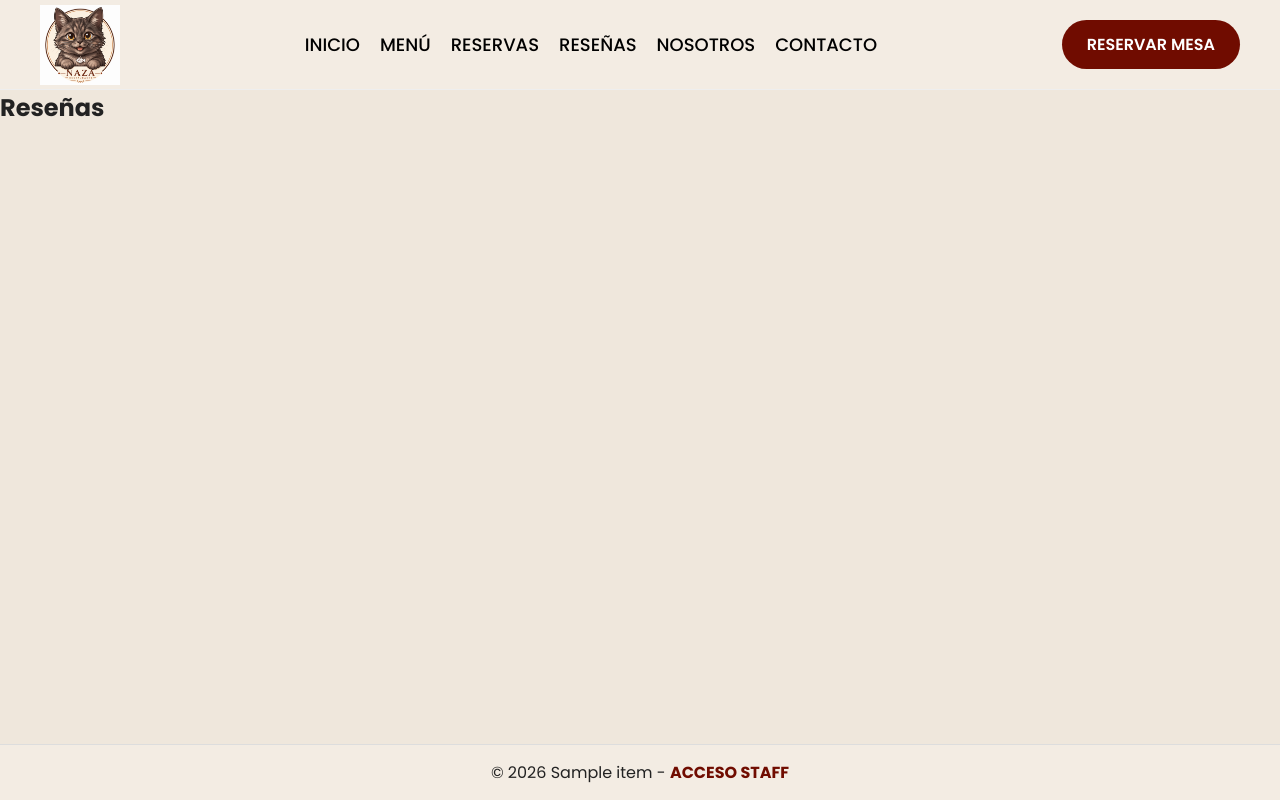
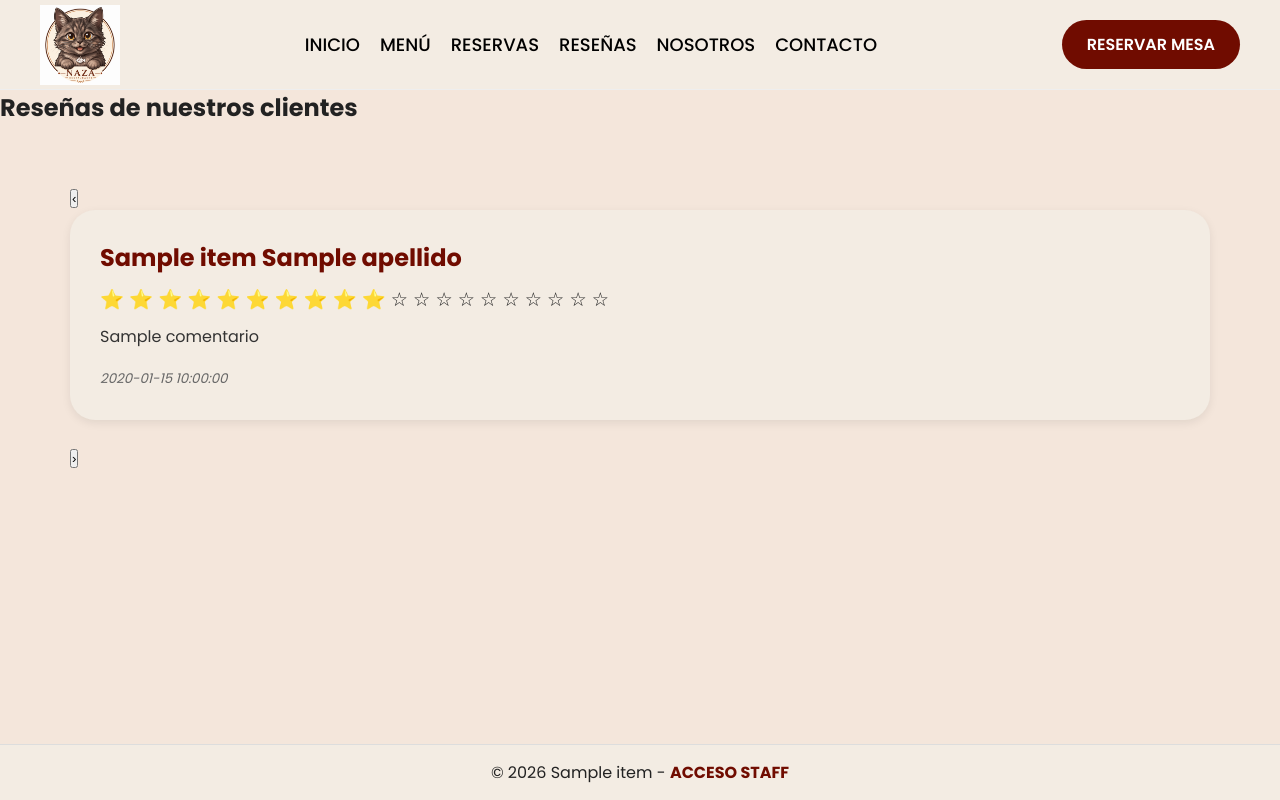
Before and after one commit to keytapia/TP3ids, a Flask app: page /resenas in a window 1280 px wide. Run offline with Flask 3, Linux system fonts and the light colour scheme; a database or web service that is not in the repository returns one stand-in record (values such as "Sample title"); data that the repository does not hold is empty.

Commit message:
ya se ven las reseñas, pero no esta terminado, falta paginar y faltan cosas del css

```diff
--- a/frontend/routes/public/resenas.py
+++ b/frontend/routes/public/resenas.py
@@ -1,8 +1,60 @@
-from flask import Flask, render_template, Blueprint
+from flask import Flask, render_template, Blueprint, request, redirect, url_for, flash
+
+from services.resenas import (
+    obtener_resenas,
+    crear_resena
+)
 
 resenas_bp = Blueprint('resenas', __name__)
 
 # Reseñas
-@resenas_bp.route("/resenas")
+@resenas_bp.route("/resenas", methods=["GET"])
 def resenas():
-    return render_template("public/resenas.html")
+
+    resultado = obtener_resenas()
+
+    listar_resenas = []
+
+    if resultado.get("ok"):
+        listar_resenas = resultado.get("data", [])
+
+    else:
+        flash("No se pudieron cargar las reseñas")
+
+    return render_template(
+        "public/resenas.html",
+        resenas=listar_resenas
+    )
+
+@resenas_bp.route("/crear-resena", methods=["GET", "POST"])
+def crear_resena_form():
+
+    if request.method == "POST":
+
+        reserva_id=request.form.get("reserva_id")
+        nombre=request.form.get("nombre")
+        apellido=request.form.get("apellido")
+        comentario=request.form.get("comentario")
+        puntuacion=request.form.get("puntuacion")
+
+        resultado = crear_resena(
+            reserva_id=reserva_id,
+            nombre=nombre,
+            apellido=apellido,
+            comentario=comentario,
+            puntuacion=puntuacion
+        )
+
+        if resultado.get("ok"):
+            flash("Reseña creada exitosamente")
+            return redirect(url_for("resenas.resenas"))
+
+        flash("No se pudo crear la reseña")
+        return redirect(url_for("resenas.crear_resena_form"))
+
+    reserva_id = request.args.get("reserva_id")
+
+    return render_template (
+        "public/crear_resena.html",
+        reserva_id=reserva_id
+    )
--- a/frontend/static/styles/public.css
+++ b/frontend/static/styles/public.css
@@ -20,7 +20,7 @@ body {
     display:flex;
     flex-direction:column;
     font-family:'Poppins',sans-serif;
-    background:#efe7dc;
+    background:#F4E6DB;
     color:#222;
 
 }
@@ -958,7 +958,62 @@ footer a:hover {
 /*---------------------------------- PÁGINA DE RESEÑAS --------------------------------*/
 /*=====================================================================================*/
 
-/* Acá van los estilos para la página de reseñas */
+.resenas-container {
+    max-width: 1200px;
+    margin: 0 auto;
+    padding: 60px 30px;
+}
+
+.resenas-container h1 {
+    text-align: center;
+    color: #700c00;
+    font-size: 2.8rem;
+    margin-bottom: 50px;
+}
+
+.resena-card {
+    background: #f3ece3;
+    border-radius: 25px;
+    padding: 30px;
+    margin-bottom: 25px;
+    box-shadow: 0 3px 10px rgba(0,0,0,0.08);
+}
+
+.resena-card h3 {
+    color: #700c00;
+    margin-bottom: 10px;
+    font-size: 1.5rem;
+}
+
+.estrellas {
+    margin-bottom: 10px;
+    font-size: 1.2rem;
+}
+
+.resena-card p {
+    font-size: 1rem;
+    line-height: 1.6;
+    color: #333;
+    margin-bottom: 15px;
+}
+
+.resena-card small {
+    color: #666;
+    font-style: italic;
+}
+
+.sin-resenas {
+    text-align: center;
+    padding: 40px;
+    background: #f3ece3;
+    border-radius: 20px;
+}
+
+.sin-resenas p {
+    margin: 0;
+    font-size: 1.2rem;
+    color: #700c00;
+}
 
 
 /*==============================================================================================*/
--- a/frontend/templates/public/resenas.html
+++ b/frontend/templates/public/resenas.html
@@ -1,8 +1,67 @@
 <!---------- Reseñas ---------->
 {% extends "public/base.html" %}
 
-{% block titulo %}Reseñas{% endblock %}
+{% block titulo %}Reseñas - Naza Restaurante{% endblock %}
 
 {% block contenido_body %}
-    <h2>Reseñas</h2>
+<section class="resenas-section">
+
+    <h1 class=""resenas-titulo>Reseñas de nuestros clientes</h1>
+
+    <div class="resenas-container">
+
+        {% if resenas %}
+
+            <button class="slider-btn">‹</button>
+
+            <div class="resenas-slider">
+
+                {% for resena in resenas %}
+
+                    <div class="resena-card">
+
+                        <h3>
+                            {{ resena.nombre }} {{ resena.apellido}}
+                        </h3>
+
+                        <div class="estrellas">
+
+                            {% for i in range(resena.puntuacion) %}
+                                <span class="estrella">⭐</span>
+                            {% endfor %}
+
+                            {% for i in range(5 - resena.puntuacion) %}
+                                <span class="estrella-vacia">☆</span>
+                            {% endfor %}
+
+                         </div>
+
+                        <p>
+                            {{ resena.comentario }}
+                        </p>
+
+                        <small>
+                            {{ resena.fecha_publicacion }}
+                        </small>
+
+                    </div>
+
+                {% endfor %}
+
+            </div>
+
+            <button class="slider-btn">›</button>
+
+        {% else %}
+
+            <div class="sin-resenas">
+                <p>Todavía no hay reseñas publicadas.</p>
+            </div>
+
+        {% endif %}
+
+    </div>
+
+</section>
+
 {% endblock %}
```
